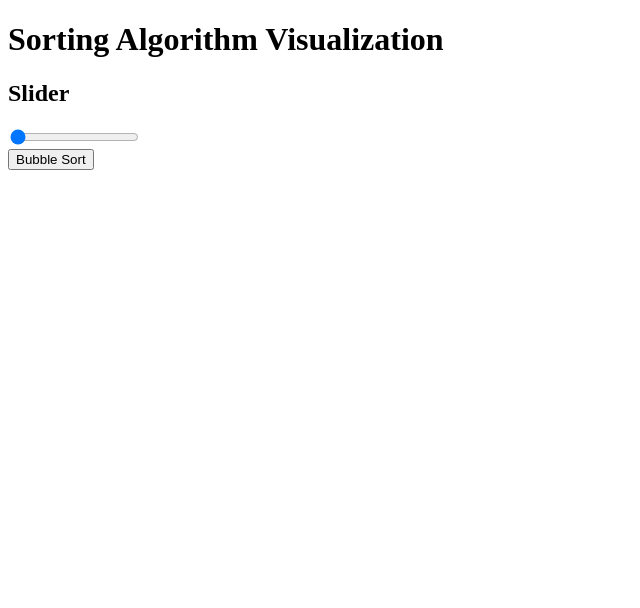
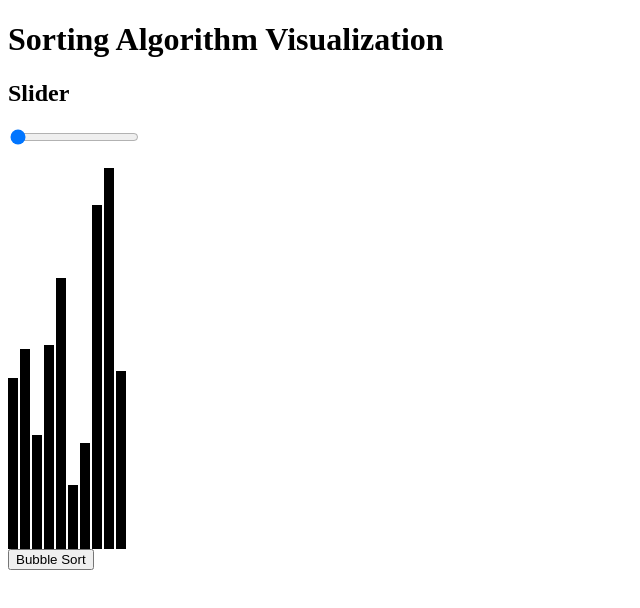
Before and after one commit to maxitech/SortingAlgorithmVisualization, a React (Vite) app: page / in a window 1280 px wide. Shown: the top 608 px of the page, without its empty margins (0-640 px from the left). Built offline with nearby package versions, Linux system fonts and the light colour scheme.

Commit message:
added barsContainer logic and slight styling

```diff
--- a/src/App.jsx
+++ b/src/App.jsx
@@ -1,7 +1,7 @@
 import React from 'react';
 import { useState, useEffect } from 'react';
 import bubbleSort from './Algorithms/BubbleSort';
-// import BarsContainer from './Components/BarsContainer';
+import BarsContainer from './Components/BarsContainer';
 
 function App() {
   const [arrayLength, setArrayLength] = useState(10);
@@ -26,9 +26,9 @@ function App() {
   }
 
   function handleBubbleSortClick() {
-    console.log(array);
+    // console.log(array);
     const sorted = bubbleSort(array);
-    console.log(sorted);
+    // console.log(sorted);
     setArray(sorted);
   }
 
@@ -37,10 +37,10 @@ function App() {
       <h1>Sorting Algorithm Visualization</h1>
       <div>
         <h2>Slider</h2>
-        <input type="range" min="10" max="500" value={arrayLength} onChange={handleSliderChange} />
+        <input type="range" min="10" max="300" value={arrayLength} onChange={handleSliderChange} />
       </div>
 
-      {/* <BarsContainer arrayLength={arrayLength} /> */}
+      <BarsContainer array={array} />
 
       <div>
         <button onClick={handleBubbleSortClick}>Bubble Sort</button>
--- a/src/Components/BarsContainer.jsx
+++ b/src/Components/BarsContainer.jsx
@@ -1,16 +1,19 @@
-// import React from 'react';
+import React, { useEffect } from 'react';
 
-// function BarsContainer({ arrayLength }) {
-//   let barEl;
-//   for (let i = 0; i < arrayLength; i++) {
-//     barEl = <div className="bar"></div>;
-//   }
+function BarsContainer({ array }) {
+  const barHeight = array.map((bar) => bar * 100);
 
-//   // const barEl = array.map((bar) => {
-//   //   <div className="bar"></div>;
-//   // });
+  useEffect(() => {
+    console.log(barHeight);
+  }, [array]);
 
-//   return { barEl };
-// }
+  const barEl = array.map((bar, i) => {
+    return <div key={i} className="bar" style={{ height: `${barHeight[i]}%` }}></div>;
+  });
 
-// export default BarsContainer;
+  console.log(barEl);
+
+  return <div className="bars_container">{barEl}</div>;
+}
+
+export default BarsContainer;
--- a/src/index.css
+++ b/src/index.css
@@ -1,4 +1,13 @@
+.bars_container {
+  height: 50vh;
+  width: 70vw;
+
+  display: flex;
+  align-items: flex-end;
+}
+
 .bar {
-  height: 50px;
   width: 10px;
+  background-color: #000;
+  margin-right: 0.125em;
 }
```
